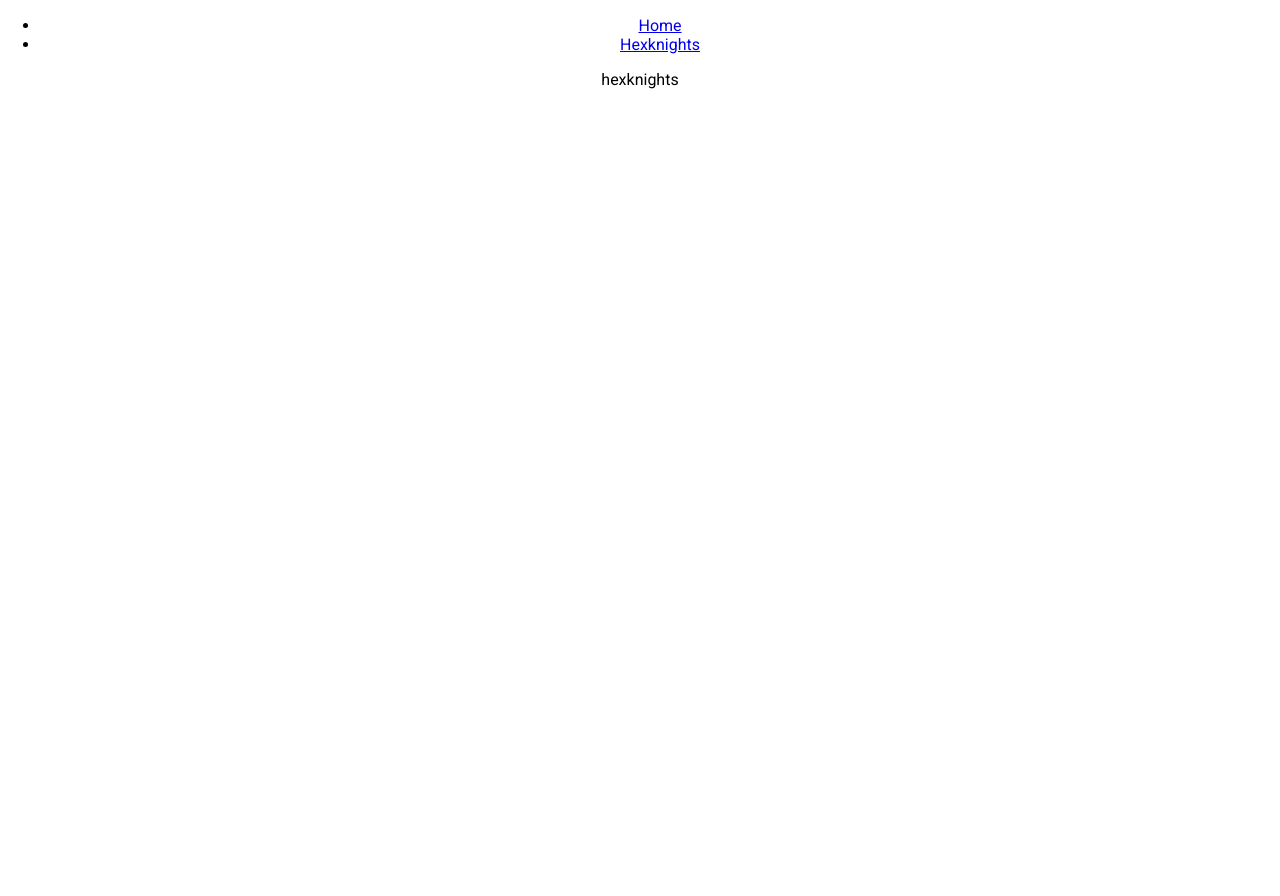
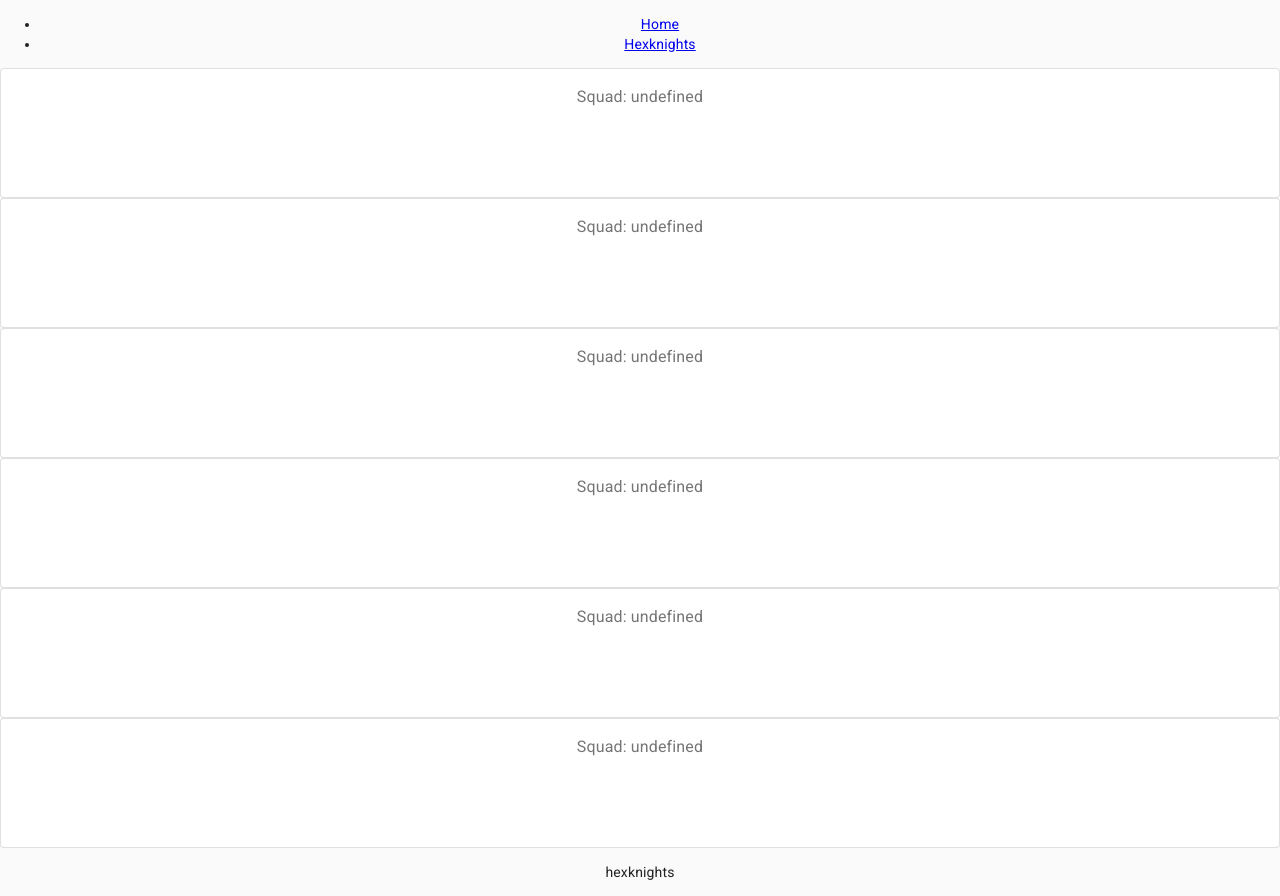
Before and after one commit to floranova13/hexknights, a React (Create React App) app: page /hexknights in a window 1280 px wide. Before the commit the page ends 800 px from the top, so only its background shows below. Built offline with nearby package versions, Linux system fonts and the light colour scheme.

Commit message:
Material importing

```diff
--- a/package.json
+++ b/package.json
@@ -5,6 +5,7 @@
   "dependencies": {
     "@fontsource/roboto": "^4.4.5",
     "@material-ui/core": "^4.11.4",
+    "@material-ui/icons": "^4.11.2",
     "@testing-library/jest-dom": "^5.14.1",
     "@testing-library/react": "^11.2.7",
     "@testing-library/user-event": "^12.8.3",
--- a/public/index.html
+++ b/public/index.html
@@ -7,8 +7,10 @@
     <meta name="theme-color" content="#000000" />
     <meta
       name="description"
-      content="Web site created using create-react-app"
+      content=""
     />
+    <link rel="stylesheet" href="https://fonts.googleapis.com/css?family=Roboto:300,400,500,700&display=swap" />
+    <link rel="stylesheet" href="https://fonts.googleapis.com/icon?family=Material+Icons" />
     <link rel="apple-touch-icon" href="%PUBLIC_URL%/logo192.png" />
     <!--
       manifest.json provides metadata used when your web app is installed on a
@@ -24,7 +26,7 @@
       work correctly both with client-side routing and a non-root public URL.
       Learn how to configure a non-root public URL by running `npm run build`.
     -->
-    <title>React App</title>
+    <title>Hexaline Knights</title>
   </head>
   <body>
     <noscript>You need to enable JavaScript to run this app.</noscript>
--- a/src/App.css
+++ b/src/App.css
@@ -5,38 +5,3 @@ body {
 .App {
   text-align: center;
 }
-
-.App-logo {
-  height: 40vmin;
-  pointer-events: none;
-}
-
-@media (prefers-reduced-motion: no-preference) {
-  .App-logo {
-    animation: App-logo-spin infinite 20s linear;
-  }
-}
-
-.App-header {
-  background-color: #282c34;
-  min-height: 100vh;
-  display: flex;
-  flex-direction: column;
-  align-items: center;
-  justify-content: center;
-  font-size: calc(10px + 2vmin);
-  color: white;
-}
-
-.App-link {
-  color: #61dafb;
-}
-
-@keyframes App-logo-spin {
-  from {
-    transform: rotate(0deg);
-  }
-  to {
-    transform: rotate(360deg);
-  }
-}
--- a/src/common/resources/hexknights.json
+++ b/src/common/resources/hexknights.json
@@ -1,8 +1,7 @@
 {
-    "hexknights":
-     [
+  "hexknights": [
     {
-            "hexalignment": "[hexalignment]",
+      "hexalignment": "Sacrifice",
       "name": "[hexknight name]",
       "combatStyle": "",
       "weapon": "",
@@ -10,8 +9,7 @@
       "equipment": "",
       "squadName": "[squad name]",
       "description": "[description]",
-            "squad":
-            [
+      "squad": [
         {
           "name": "[knight name]",
           "weapon": "",
--- a/src/components/Hexalignment.jsx
+++ b/src/components/Hexalignment.jsx
@@ -2,8 +2,9 @@ import React from 'react';
 import { List, ListItem } from '@material-ui/core';
 import HexknightCard from './HexknightCard';
 
-const Hexalignment = (hexknights) => (
+const Hexalignment = (hexalignment, hexknights) => (
   <div>
+    <h3>{`Hexalignment: ${hexalignment}`}</h3>
     <List>
       {hexknights.map((knight) => {
         <ListItem
--- a/src/components/HexknightCard.jsx
+++ b/src/components/HexknightCard.jsx
@@ -1,10 +1,15 @@
 import React from 'react';
-import { Container } from '@material-ui/core';
+import { Card, CardContent, CardHeader } from '@material-ui/core';
 
 const HexknightCard = (hexknight) => (
-  <div>
-    <Container>{hexknight.name}</Container>
-  </div>
+  <Card variant='outlined'>
+    <CardHeader subheader={`Squad: ${hexknight.squad}`}>
+      {hexknight.name}
+    </CardHeader>
+    <CardHeader>{`Squad: ${hexknight.squadName}`}</CardHeader>
+    <CardContent>{hexknight.description}</CardContent>
+    {hexknight.name}
+  </Card>
 );
 
 export default HexknightCard;
--- a/src/index.jsx
+++ b/src/index.jsx
@@ -4,8 +4,16 @@ import './index.css';
 import App from './App';
 import reportWebVitals from './reportWebVitals';
 import '@fontsource/roboto';
+import CssBaseline from '@material-ui/core/CssBaseline';
 
-ReactDOM.render(<App />, document.getElementById('root'));
+ReactDOM.render(
+  <>
+    {/* CssBaseline kickstart an elegant, consistent, and simple baseline to build upon. */}
+    <CssBaseline />
+    <App />
+  </>,
+  document.querySelector('#root')
+);
 
 // If you want to start measuring performance in your app, pass a function
 // to log results (for example: reportWebVitals(console.log))
--- a/src/pages/HexknightsPage.jsx
+++ b/src/pages/HexknightsPage.jsx
@@ -1,8 +1,35 @@
 import React from 'react';
+import Hexalignment from '../components/Hexalignment';
+import { getHexknights } from '../utils/hexknights';
 
 export default function HexknightsPage() {
+  console.log(getHexknights());
   return (
     <div>
+      <Hexalignment
+        hexalignment={'Judgement'}
+        hexknights={getHexknights('Judgement')}
+      />
+      <Hexalignment
+        hexalignment={'Mercy'}
+        hexknights={getHexknights('Mercy')}
+      />
+      <Hexalignment
+        hexalignment={'Progress'}
+        hexknights={getHexknights('Progress')}
+      />
+      <Hexalignment
+        hexalignment={'Exploration'}
+        hexknights={getHexknights('Exploration')}
+      />
+      <Hexalignment
+        hexalignment={'Resiliance'}
+        hexknights={getHexknights('Resiliance')}
+      />
+      <Hexalignment
+        hexalignment={'Sacrifice'}
+        hexknights={getHexknights('Sacrifice')}
+      />
       <p>hexknights</p>
     </div>
   );
--- /dev/null
+++ b/src/utils/hexknights.js
@@ -0,0 +1,6 @@
+import hexknights from '../common/resources/hexknights.json';
+
+export const getHexknights = (hexalignment = '') =>
+  hexknights.hexknights.filter(
+    (knight) => !hexalignment || knight.hexalignment === hexalignment
+  );
```
Also changed, not shown: 1 other file (tests, documents, lock files or other folders). Lines whose indentation alone changed are shown as unchanged.
